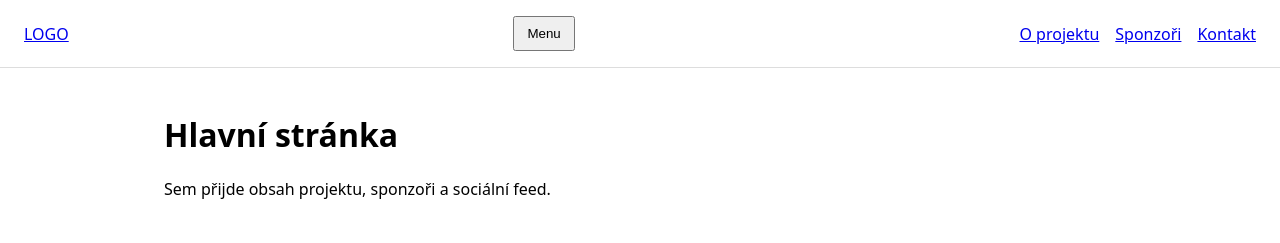
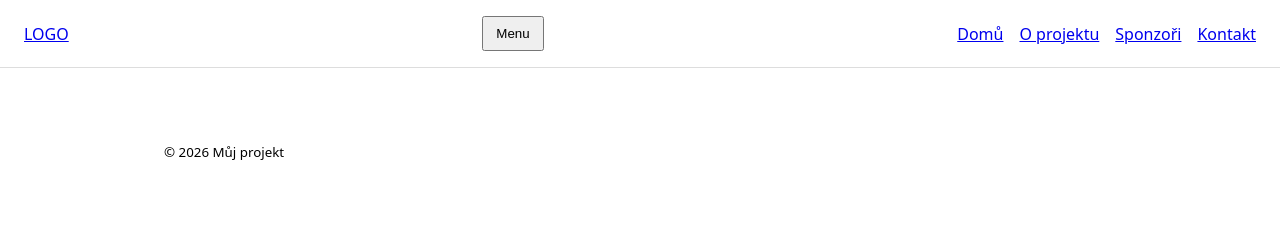
Before and after one commit to mattfre1/PapirPoint, a plain HTML site: page index.html in a window 1280 px wide. Drawn offline with Linux system fonts and the light colour scheme.

Commit message:
adding structure

```diff
--- a/index.html
+++ b/index.html
@@ -8,19 +8,12 @@
   <script defer src="js/main.js"></script>
 </head>
 <body>
-  <header class="site-header">
-    <a class="logo" href="/">LOGO</a>
-    <button class="menu-btn" aria-expanded="false" aria-controls="main-nav">Menu</button>
-    <nav id="main-nav" class="nav" hidden>
-      <a href="#">O projektu</a>
-      <a href="#">Sponzoři</a>
-      <a href="#">Kontakt</a>
-    </nav>
-  </header>
+  <div id="site-header"></div>
 
   <main class="container">
-    <h1>Hlavní stránka</h1>
-    <p>Sem přijde obsah projektu, sponzoři a sociální feed.</p>
+    <!-- obsah stránky -->
   </main>
+
+  <div id="site-footer"></div>
 </body>
 </html>
--- a/js/main.js
+++ b/js/main.js
@@ -1,8 +1,35 @@
+async function inject(selector, url) {
+  const el = document.querySelector(selector);
+  if (!el) return;
+  const res = await fetch(url);
+  el.innerHTML = await res.text();
+}
+
+async function loadLayout() {
+  await inject("#site-header", "/partials/header.html");
+  await inject("#site-footer", "/partials/footer.html");
+
+  // rok ve footeru
+  const year = document.querySelector("#year");
+  if (year) year.textContent = new Date().getFullYear();
+
+  // hamburger menu po vložení headeru
   const btn = document.querySelector(".menu-btn");
   const nav = document.querySelector("#main-nav");
-
+  if (btn && nav) {
     btn.addEventListener("click", () => {
       const isOpen = btn.getAttribute("aria-expanded") === "true";
       btn.setAttribute("aria-expanded", String(!isOpen));
       nav.hidden = isOpen;
     });
+  }
+
+  // aktivní položka menu
+  const page = document.body.dataset.page; // "home" | "about" | ...
+  if (page) {
+    const active = document.querySelector(`a[data-nav="${page}"]`);
+    if (active) active.classList.add("is-active");
+  }
+}
+
+loadLayout();
--- /dev/null
+++ b/partials/footer.html
@@ -0,0 +1,5 @@
+<footer class="site-footer">
+  <div class="container">
+    <small>© <span id="year"></span> Můj projekt</small>
+  </div>
+</footer>
--- /dev/null
+++ b/partials/header.html
@@ -0,0 +1,14 @@
+<header class="site-header">
+  <a class="logo" href="/">LOGO</a>
+
+  <button class="menu-btn" aria-expanded="false" aria-controls="main-nav">
+    Menu
+  </button>
+
+  <nav id="main-nav" class="nav" hidden>
+    <a href="/" data-nav="home">Domů</a>
+    <a href="/pages/o-projektu.html" data-nav="about">O projektu</a>
+    <a href="/pages/sponzori.html" data-nav="sponsors">Sponzoři</a>
+    <a href="/pages/kontakt.html" data-nav="contact">Kontakt</a>
+  </nav>
+</header>
```
Lines whose indentation alone changed are shown as unchanged.
